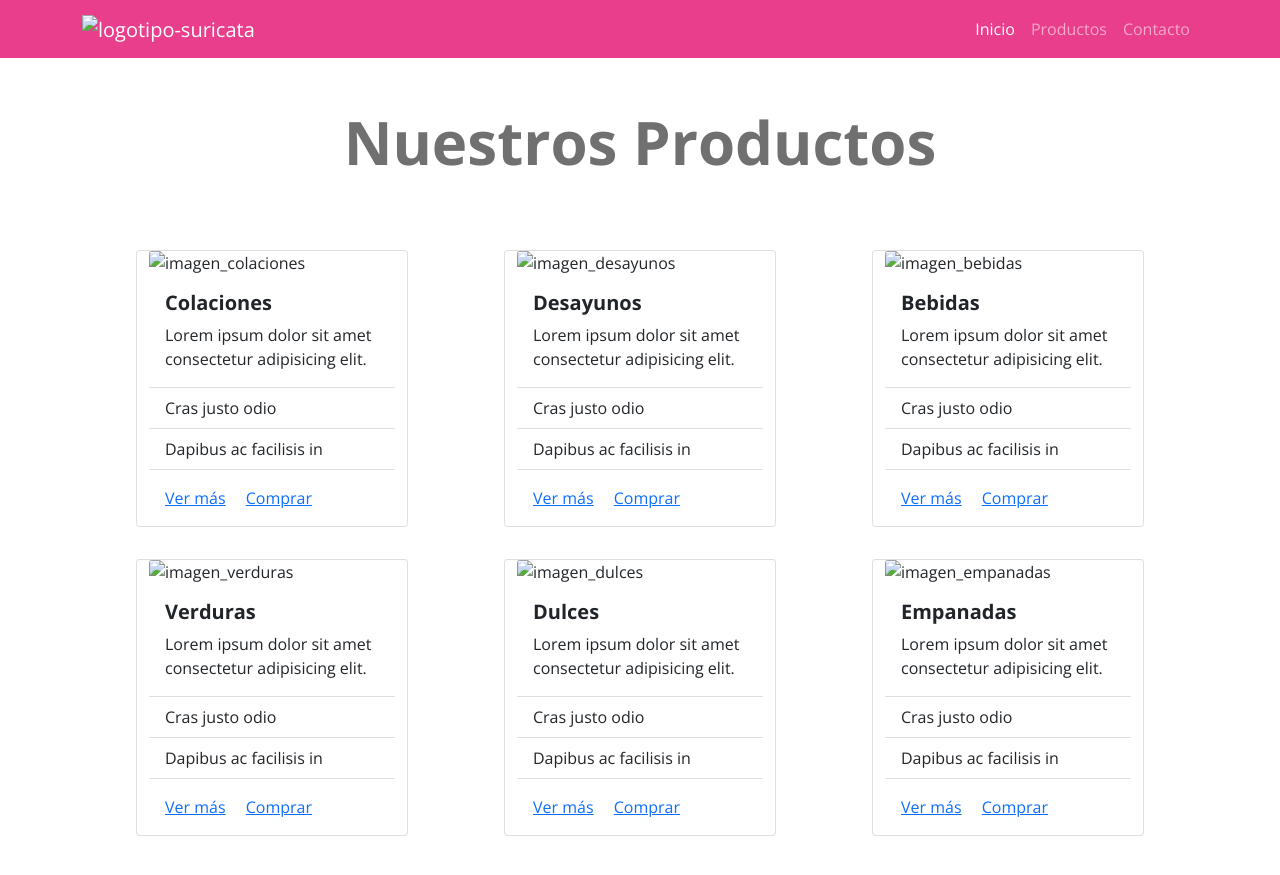
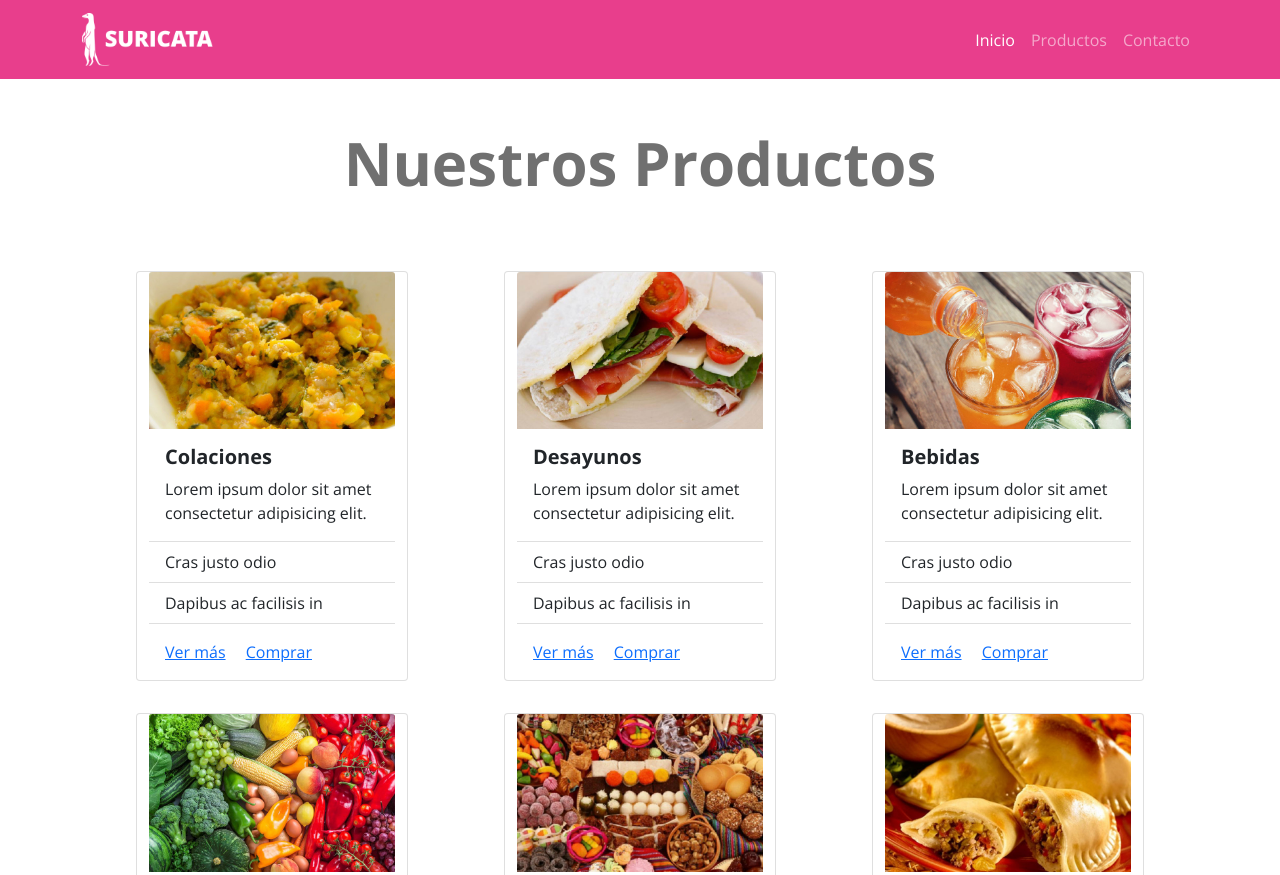
Before and after one commit to LuisGarayF/Suricata, a plain HTML site: page index.html in a window 1280 px wide. Shown: the top 875 px of the page. Drawn offline with nearby package versions, Linux system fonts and the light colour scheme; the site is published under a folder, as on GitHub Pages, so addresses that start at the root find nothing.

Commit message:
[FIX] Reparación de rutas de imagenes

```diff
--- a/assets/css/style.css
+++ b/assets/css/style.css
@@ -40,3 +40,9 @@ header ul li a {
 footer {
     background-color:#E83E8C;
 }
+
+@media screen (max-width:1024px) {
+    h1{
+        font: size 40px;
+    }
+}
--- a/index.html
+++ b/index.html
@@ -22,7 +22,7 @@
                 <nav class="navbar navbar-expand-lg navbar-dark fondo">
                     <div class="container">
                       <a class="navbar-brand" href="#">
-                        <img src="/assets/img/logo.png" alt="logotipo-suricata" height="53">
+                        <img src="assets/img/logo.png" alt="logotipo-suricata" height="53">
                       </a>
                       <button class="navbar-toggler" type="button" data-bs-toggle="collapse" data-bs-target="#navbarSupportedContent" aria-controls="navbarSupportedContent" aria-expanded="false" aria-label="Toggle navigation">
                         <span class="navbar-toggler-icon"></span>
@@ -61,7 +61,7 @@
                                     <!-- Dejamos agrupado de a 3 items por fila-->
 
                                     <div class="card mx-5 my-3 col-4" style="width: 17rem;">
-                                        <img class="card-img-top" src="/assets/img/colaciones.jpg" alt="imagen_colaciones">
+                                        <img class="card-img-top" src="assets/img/colaciones.jpg" alt="imagen_colaciones">
                                         <div class="card-body">
                                         <h5 class="card-title"><strong>Colaciones</strong></h5>
                                         <p class="card-text">Lorem ipsum dolor sit amet consectetur adipisicing elit.</p>
@@ -76,7 +76,7 @@
                                         </div>
                                     </div>
                                     <div class="card mx-5  my-3  col-4" style="width: 17rem;">
-                                        <img class="card-img-top" src="/assets/img/desayunos.jpg" alt="imagen_desayunos">
+                                        <img class="card-img-top" src="assets/img/desayunos.jpg" alt="imagen_desayunos">
                                         <div class="card-body">
                                             <h5 class="card-title"><strong>Desayunos</strong></h5>
                                             <p class="card-text">Lorem ipsum dolor sit amet consectetur adipisicing elit.</p>
@@ -91,7 +91,7 @@
                                         </div>
                                     </div>
                                     <div class="card mx-5 my-3  col-4" style="width: 17rem;">
-                                        <img class="card-img-top" src="/assets/img/bebidas.jpg" alt="imagen_bebidas">
+                                        <img class="card-img-top" src="assets/img/bebidas.jpg" alt="imagen_bebidas">
                                         <div class="card-body">
                                             <h5 class="card-title"><strong>Bebidas</strong></h5>
                                             <p class="card-text">Lorem ipsum dolor sit amet consectetur adipisicing elit.</p>
@@ -111,7 +111,7 @@
 
                                 <div class="row justify-content-center">
                                     <div class="card mx-5 my-3 col-4" style="width: 17rem;">
-                                        <img class="card-img-top" src="/assets/img/verduras.jpg" alt="imagen_verduras">
+                                        <img class="card-img-top" src="assets/img/verduras.jpg" alt="imagen_verduras">
                                         <div class="card-body">
                                             <h5 class="card-title"><strong>Verduras</strong></h5>
                                             <p class="card-text">Lorem ipsum dolor sit amet consectetur adipisicing elit.</p>
@@ -126,7 +126,7 @@
                                         </div>
                                     </div>
                                     <div class="card mx-5  my-3 col-4" style="width: 17rem;">
-                                        <img class="card-img-top" src="/assets/img/dulces.jpg" alt="imagen_dulces">
+                                        <img class="card-img-top" src="assets/img/dulces.jpg" alt="imagen_dulces">
                                         <div class="card-body">
                                             <h5 class="card-title"><strong>Dulces</strong></h5>
                                             <p class="card-text">Lorem ipsum dolor sit amet consectetur adipisicing elit.</p>
@@ -141,7 +141,7 @@
                                         </div>
                                     </div>
                                     <div class="card mx-5 my-3 col-4" style="width: 17rem;">
-                                        <img class="card-img-top" src="/assets/img/empanadas.jpg" alt="imagen_empanadas">
+                                        <img class="card-img-top" src="assets/img/empanadas.jpg" alt="imagen_empanadas">
                                         <div class="card-body">
                                             <h5 class="card-title"><strong>Empanadas</strong></h5>
                                             <p class="card-text">Lorem ipsum dolor sit amet consectetur adipisicing elit.</p>
@@ -183,7 +183,7 @@
                 <!--Footer-->
 
                 <footer class="footer text-center py-5">
-                    <img src="/assets/img/logo-footer.png" width="53" height="100" alt="logo_footer_suricata">
+                    <img src="assets/img/logo-footer.png" width="53" height="100" alt="logo_footer_suricata">
                 </footer>
             </main>
         <script src="https://cdn.jsdelivr.net/npm/bootstrap@5.1.3/dist/js/bootstrap.bundle.min.js" integrity="sha384-ka7Sk0Gln4gmtz2MlQnikT1wXgYsOg+OMhuP+IlRH9sENBO0LRn5q+8nbTov4+1p" crossorigin="anonymous"></script>
```
